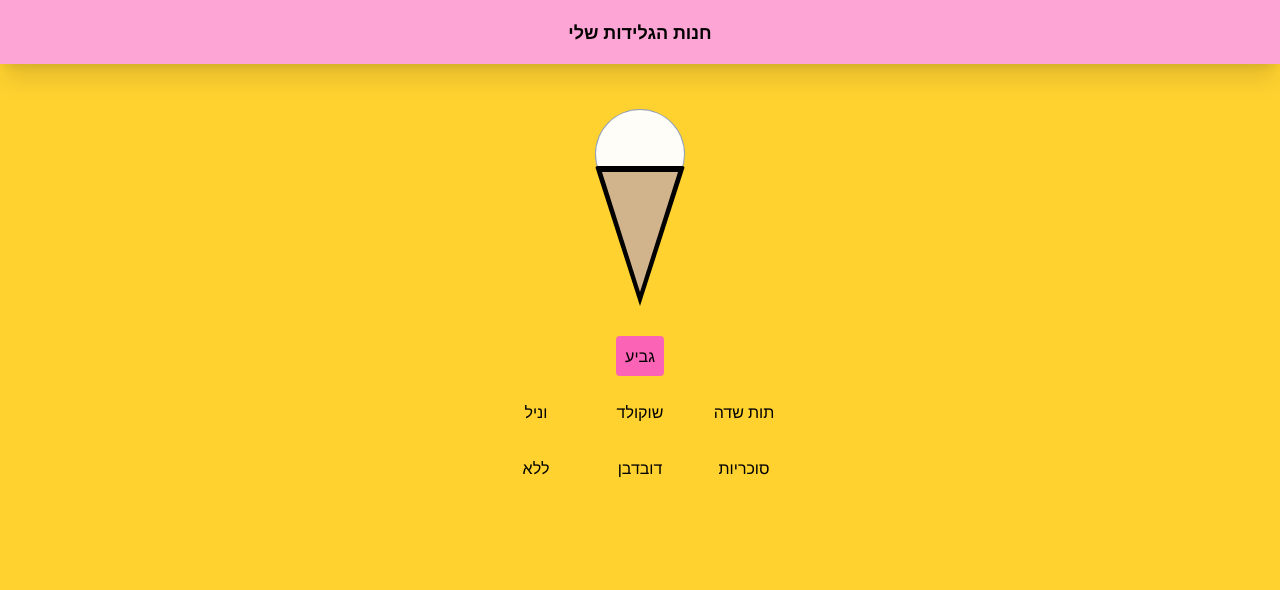
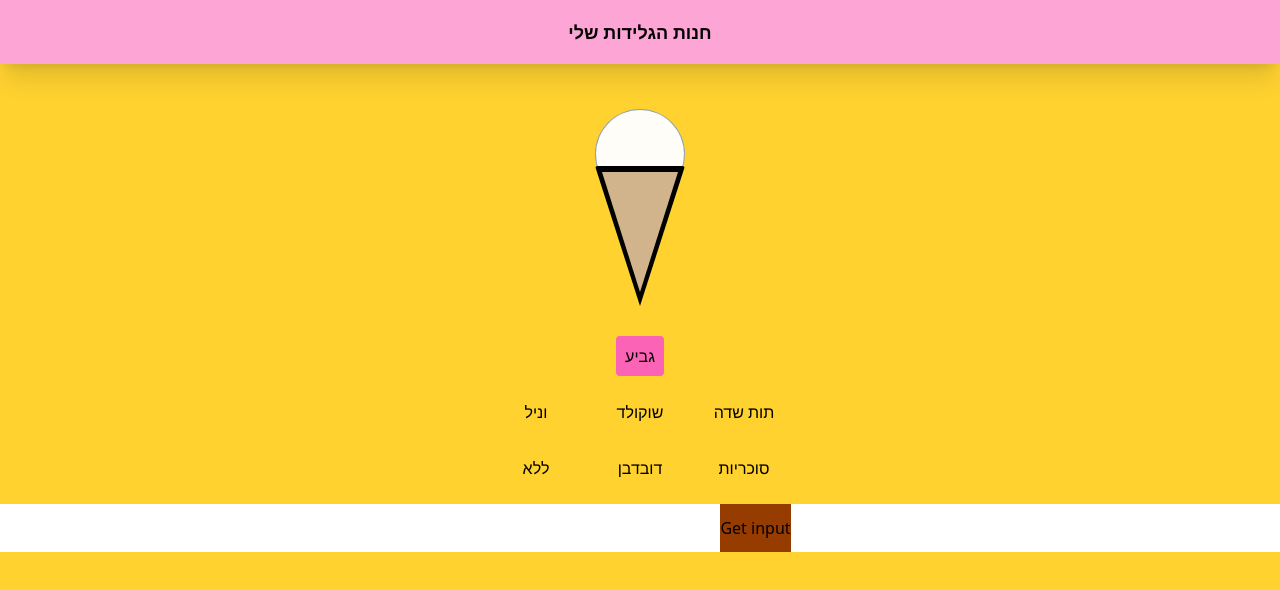
Before and after one commit to drorsoft/react-course, a React (Vite) app: page / in a window 1280 px wide. Shown: the top 590 px of the page. Built offline with nearby package versions, Linux system fonts and the light colour scheme.

Commit message:
feat: add input functionality and improve IceCreamResult component with dynamic topping display

```diff
--- a/src/App.jsx
+++ b/src/App.jsx
@@ -1,12 +1,23 @@
-import { useEffect } from "react";
+import { useEffect,useRef } from "react";
 import { AppHeader } from "./AppHeader";
 import { IcecreamBuilderPage } from "./pages/IcecreamBuilderPage";
 export function App() {
+    const inputRef = useRef (null)
+
+
 
   return (
     <div   className={"bg-amber-300 transition-all duration-300  h-screen w-screen text-black text-center"}>
       <AppHeader></AppHeader>
-      <IcecreamBuilderPage />
+      <IcecreamBuilderPage  />
+      <div className="w-full flex flex-row justify-center h-12 bg-white">
+      <input ref={inputRef}/>
+      <button className="bg-amber-800" onClick={()=>getInputValue()}>
+
+        Get input
+      </button>
+      </div>
+
     </div>
   );
 }
--- a/src/components/IceCreamResult/IceCreamResult.jsx
+++ b/src/components/IceCreamResult/IceCreamResult.jsx
@@ -1,12 +1,15 @@
-import { useEffect, useMemo, useState } from "react";
+import { useEffect, useMemo, useRef, useState } from "react";
 
 import "./IceCreamResult.css";
 import { Toppings } from "./IceResultVisualToppings";
 import { IceCreamTaste } from "../../models/IcecreamTaste";
 
 export const IceCreamResult = ({ serveType, taste, topping }) => {
+    const [top, setTop] = useState(0)
 
-
+    setTimeout (()=>{
+        setTop(1)
+    }, 1000)
 
   const memoToppings = useMemo(() => <Toppings topping={topping} />, [topping]);
 
@@ -28,7 +31,7 @@ export const IceCreamResult = ({ serveType, taste, topping }) => {
       {taste ? (
         <div
           id="ice-cream-scoop"
-          className={`bg-amber-400 w-22 h-22 rounded-full relative top-8 ring-1 ring-slate-400  `}
+          className={`bg-amber-400 ${ top === 0 ? 'top-14' : 'top-8'} duration-150  transition-all  w-22 h-22 rounded-full relative  ring-1 ring-slate-400  `}
           style={{ backgroundColor: scoopColor(taste) }}
         >
           {memoToppings}
--- a/src/components/IceCreamResult/IceResultVisualToppings.jsx
+++ b/src/components/IceCreamResult/IceResultVisualToppings.jsx
@@ -7,7 +7,6 @@ import { IceCreamTopping } from "../../models/IcecreamTopping";
 
 
 export const Toppings = ({ topping }) => {
-
 
     switch (topping) {
         case IceCreamTopping.Cherry:
```
